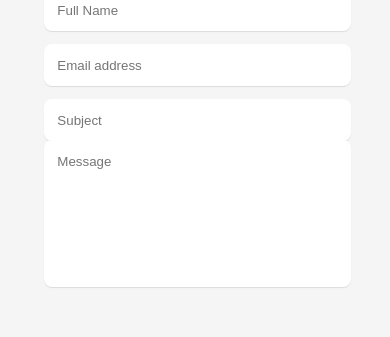
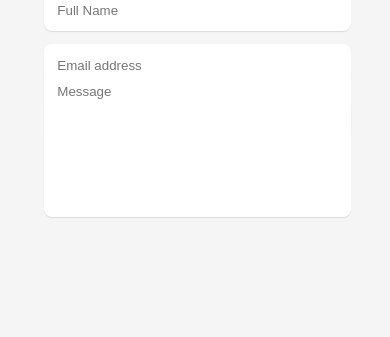
Before and after one commit to Amaranadh9989/Amaranadh_portfolio, a React (Create React App) app: page / in a window 390 px wide. Shown: the part 5538-5875 px from the top of the page. Built offline with nearby package versions, Linux system fonts and the light colour scheme.

Commit message:
responsive testing25

```diff
--- a/src/components/ContactForm.css
+++ b/src/components/ContactForm.css
@@ -156,7 +156,7 @@ h1 {
     margin-left: 4px; /* Adjust the width for better spacing */
   }
   .input-message{
-    top:-30px;
+    top:-100px;
   }
   #mesage_container {
     margin-right: 0;
```
